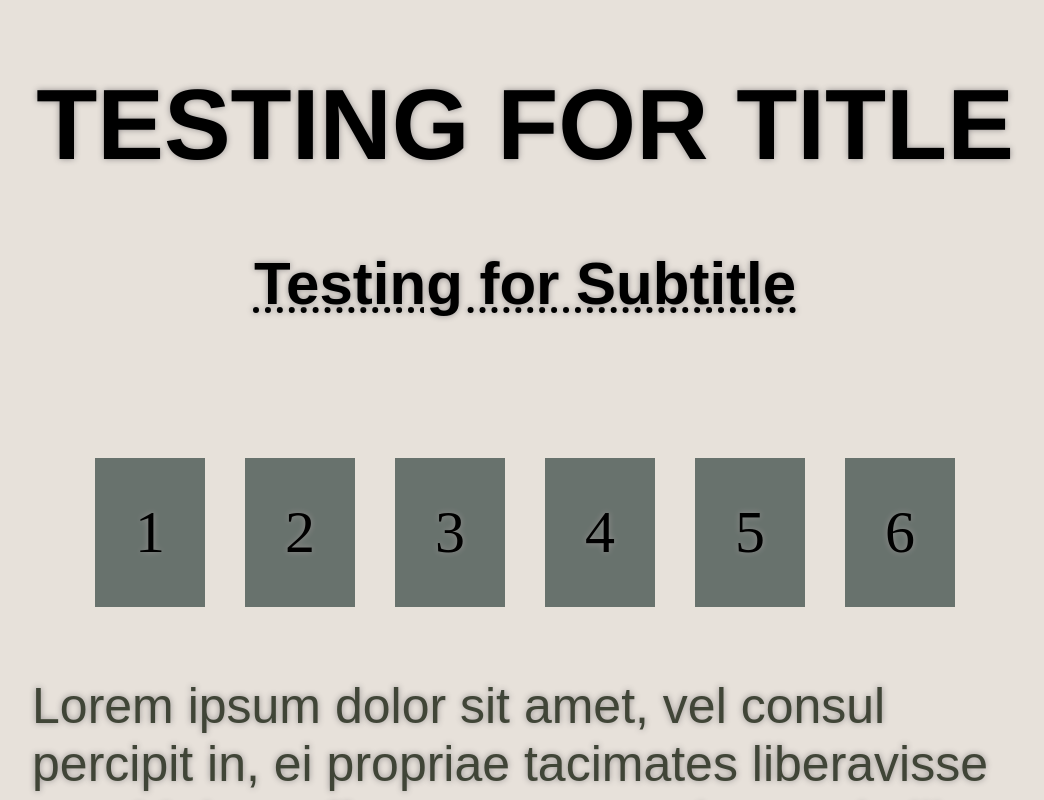
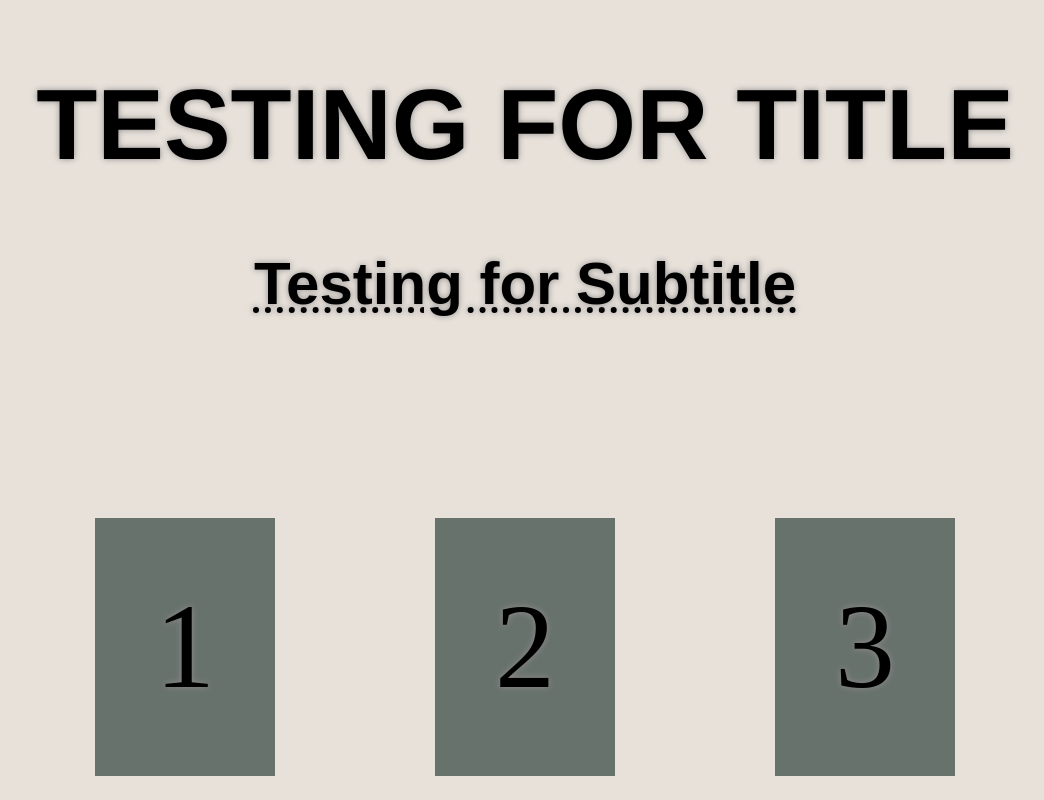
Before and after one commit to SizhenChen/mediaQueryPractice, a plain HTML site: page index.html in a window 1280 px wide. Shown: the top 800 px of the page, without its empty margins (115-1159 px from the left). Drawn offline with Linux system fonts and the light colour scheme; a web font is replaced by a local one.

Commit message:
Update style.css

```diff
--- a/style.css
+++ b/style.css
@@ -28,9 +28,9 @@ p:nth-child(2){
   }
   .flex-container > div {
     background-color: rgb(104, 114, 109);
-    margin: 1rem;
-    padding: 2rem;
-    font-size: 3rem;
+    margin: 4rem;
+    padding: 3rem;
+    font-size: 6rem;
   }
 
 @media (min-width: 480px){
```
